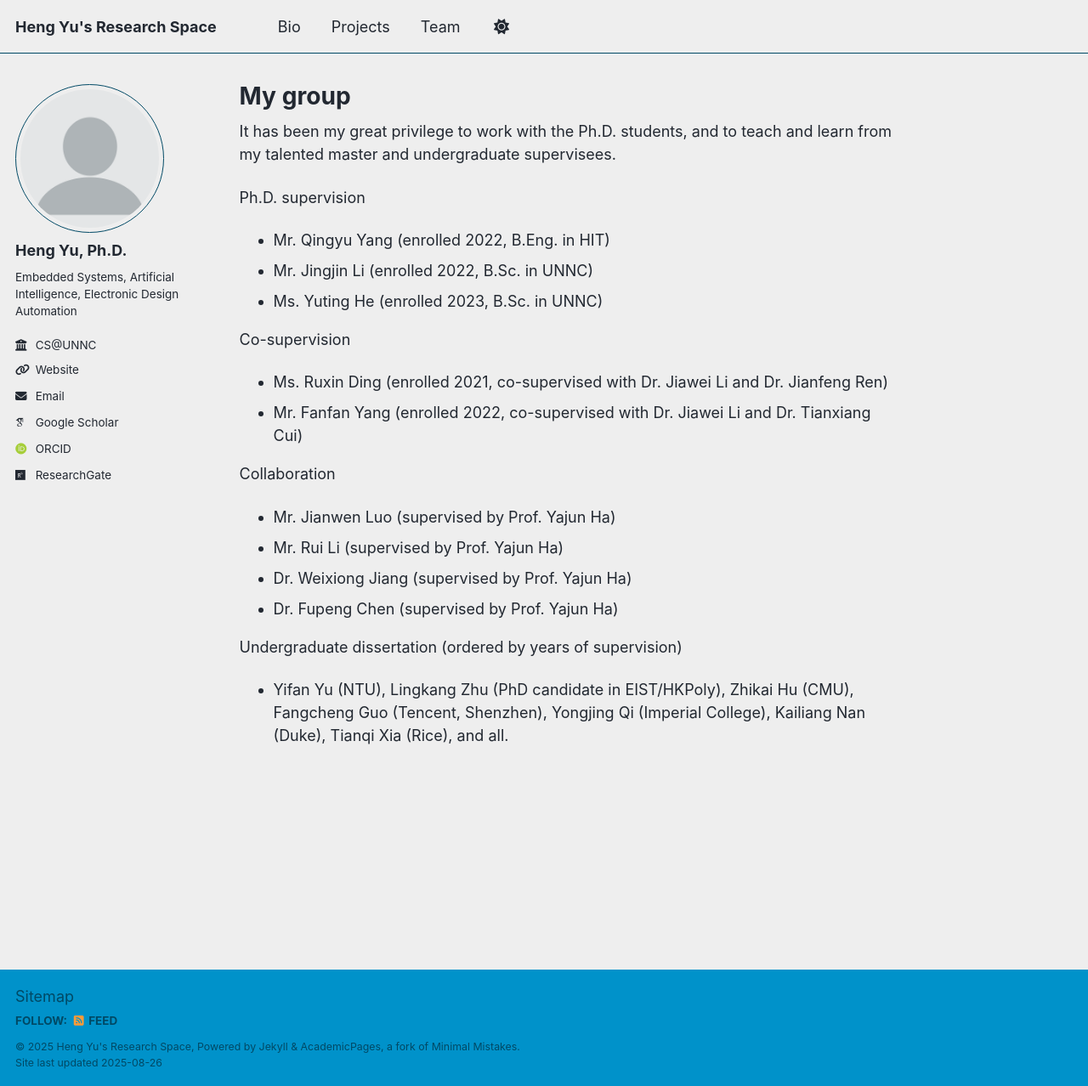
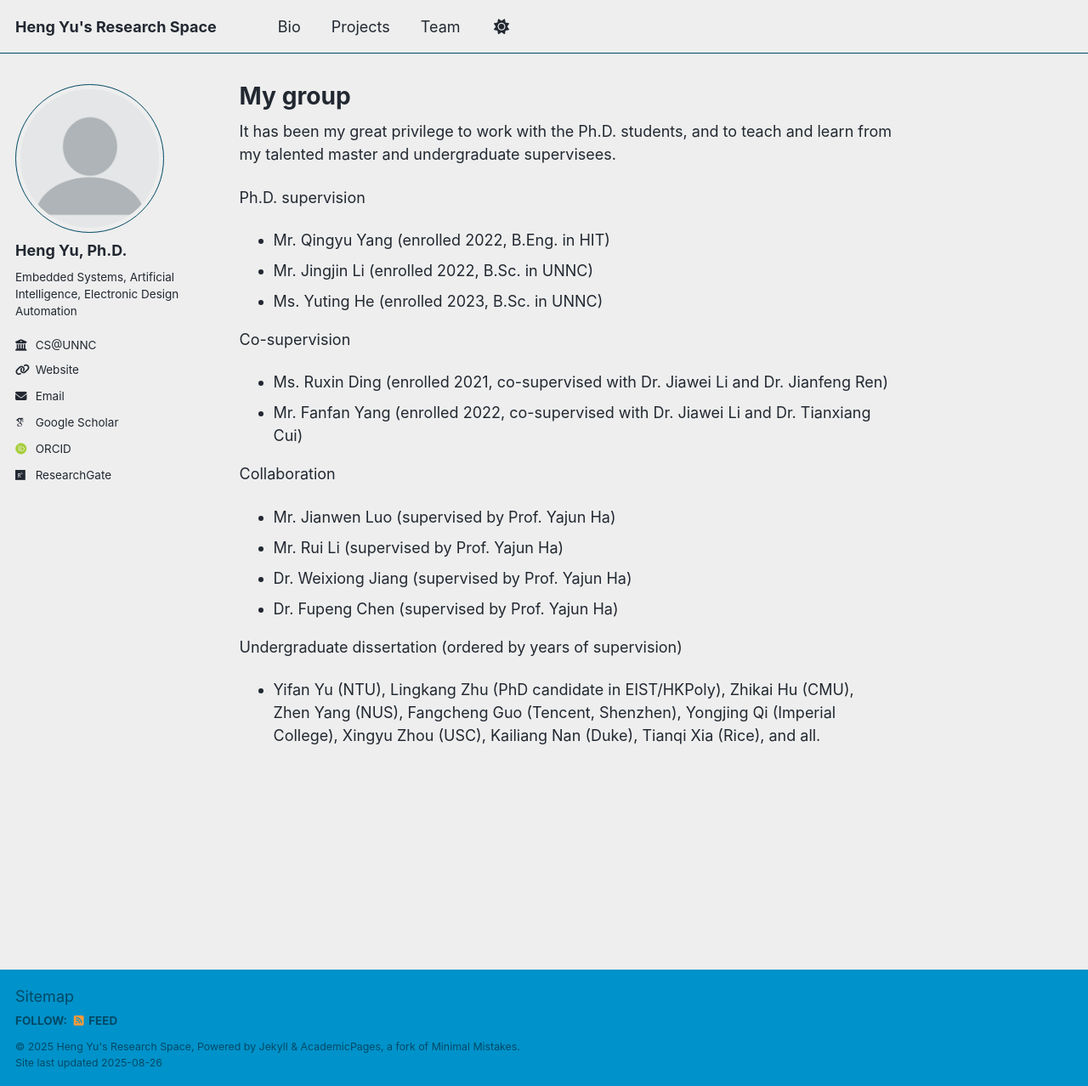
Before and after one commit to eleyuheng/eleyuheng.github.io, a Jekyll site: the page built from _pages/team.md, in a window 1280 px wide and 1278 px high. Shown: the whole window at 85% size. Built offline with Jekyll 4.4.1, drawn with Linux system fonts in a browser that asks for light colours; some web fonts are replaced; a script that is not in the unit is left out.

Commit message:
Update team.md

```diff
--- a/_pages/team.md
+++ b/_pages/team.md
@@ -22,4 +22,4 @@ Collaboration
 - Dr. Fupeng Chen (supervised by Prof. Yajun Ha)
 
 Undergraduate dissertation (ordered by years of supervision)<br>
-- Yifan Yu (NTU), Lingkang Zhu (PhD candidate in EIST/HKPoly), Zhikai Hu (CMU), Fangcheng Guo (Tencent, Shenzhen), Yongjing Qi (Imperial College), Kailiang Nan (Duke), Tianqi Xia (Rice), and all.
+- Yifan Yu (NTU), Lingkang Zhu (PhD candidate in EIST/HKPoly), Zhikai Hu (CMU), Zhen Yang (NUS), Fangcheng Guo (Tencent, Shenzhen), Yongjing Qi (Imperial College), Xingyu Zhou (USC), Kailiang Nan (Duke), Tianqi Xia (Rice), and all.
```
